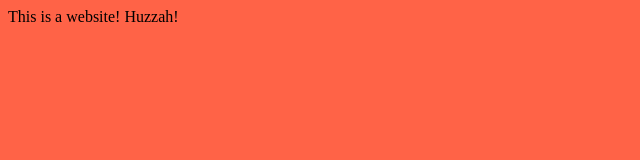
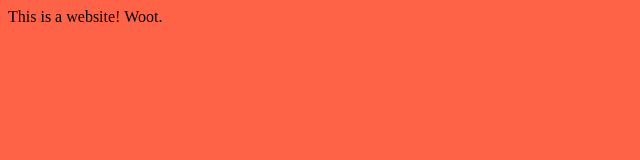
Before and after one commit to CjJordan/test42, a plain HTML site: page index.html in a window 1280 px wide. Shown: the full height of the page, 0-640 px from the left. Drawn offline with Linux system fonts and the light colour scheme.

Commit message:
changes huzzah to woot

```diff
--- a/index.html
+++ b/index.html
@@ -7,6 +7,6 @@
     <link rel="stylesheet" href="style.css" />
 </head>
 <body>
-    This is a website! Huzzah!
+    This is a website! Woot.
 </body>
 </html>
```
